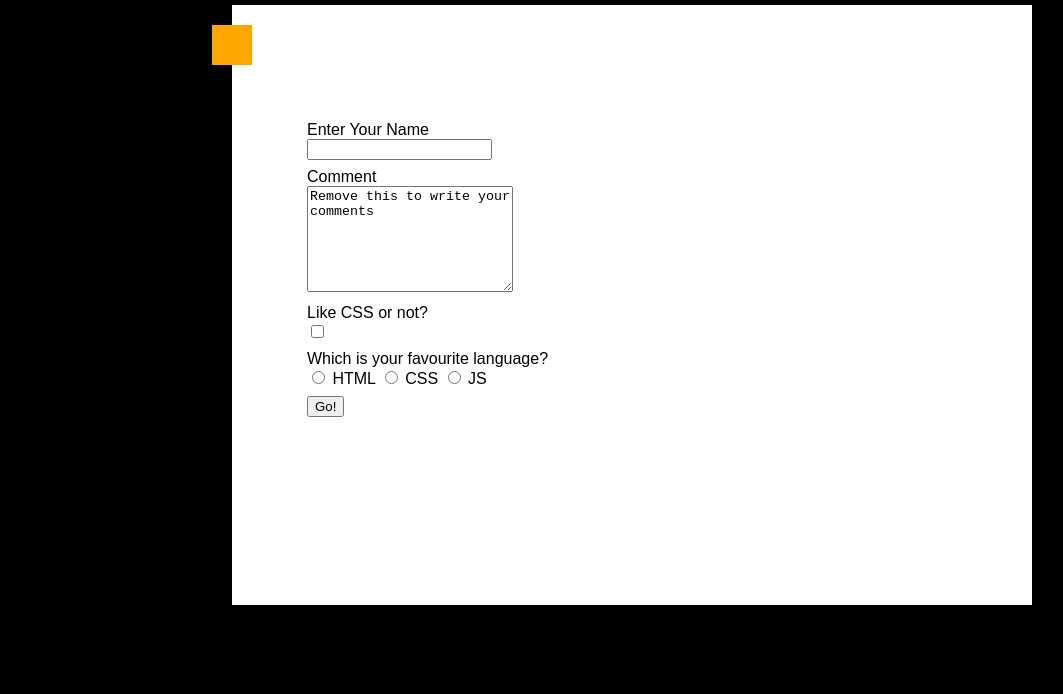
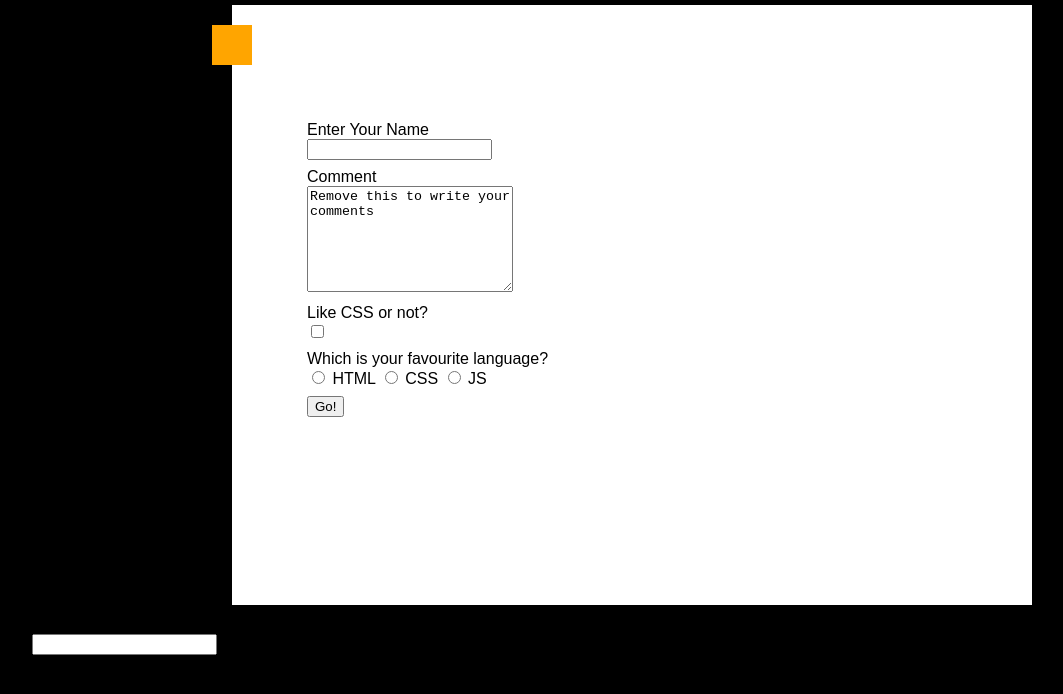
Before and after one commit to MedhaRai/check, a plain HTML site: page form.html in a window 1280 px wide. Shown: the whole page, without its empty margins (8-1071 px from the left). Drawn offline with Linux system fonts and the light colour scheme; files that its build step writes are made by us from their sources.

Commit message:
Update form.html

```diff
--- a/form.html
+++ b/form.html
@@ -42,5 +42,10 @@
 
 			</form>
 		</div>
+		<ul>
+					<li>
+						<label for="name"> Enter Your Name </label>
+						<input type="" id="name" name="name">
+		</ul>
 	</body>
 </html>
```
